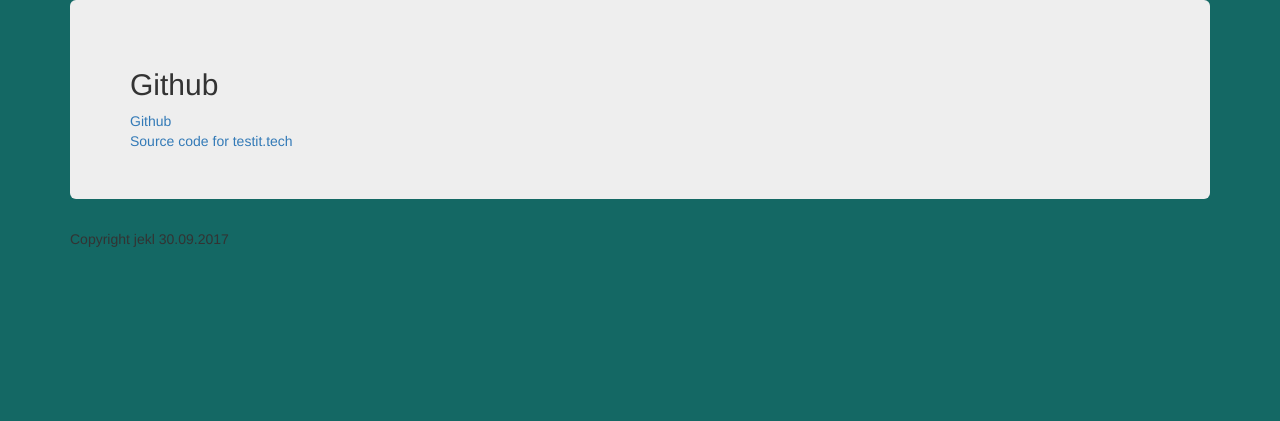
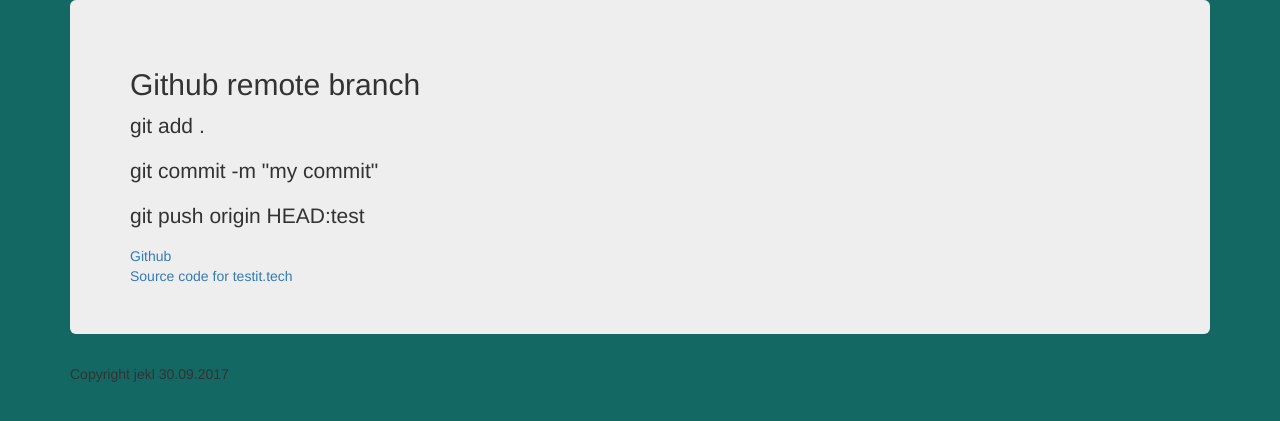
Before and after one commit to spawnmarvel/TSK_testit.tech, a Flask app: page /github in a window 1280 px wide. Shown: the part 102-523 px from the top of the page. Run offline with Flask 2, Linux system fonts and the light colour scheme; some libraries are stand-ins or nearby versions.

Commit message:
test to test branch only

```diff
--- a/app/templates/github.html
+++ b/app/templates/github.html
@@ -2,7 +2,10 @@
 {% block title %}About{% endblock %}
 {% block body %}
 <div class="jumbotron">
-  <h2>Github </h2>
+  <h2>Github remote branch</h2>
+  <p>git add .</p>
+  <p>git commit -m "my commit"</p>
+  <p>git push origin HEAD:test</p>
   <a href="https://github.com/spawnmarvel" target="_blank">Github</a>
   <br>
   <a href="https://github.com/spawnmarvel/TSK_testit.tech" target="_blank">Source code for testit.tech</a>
```
